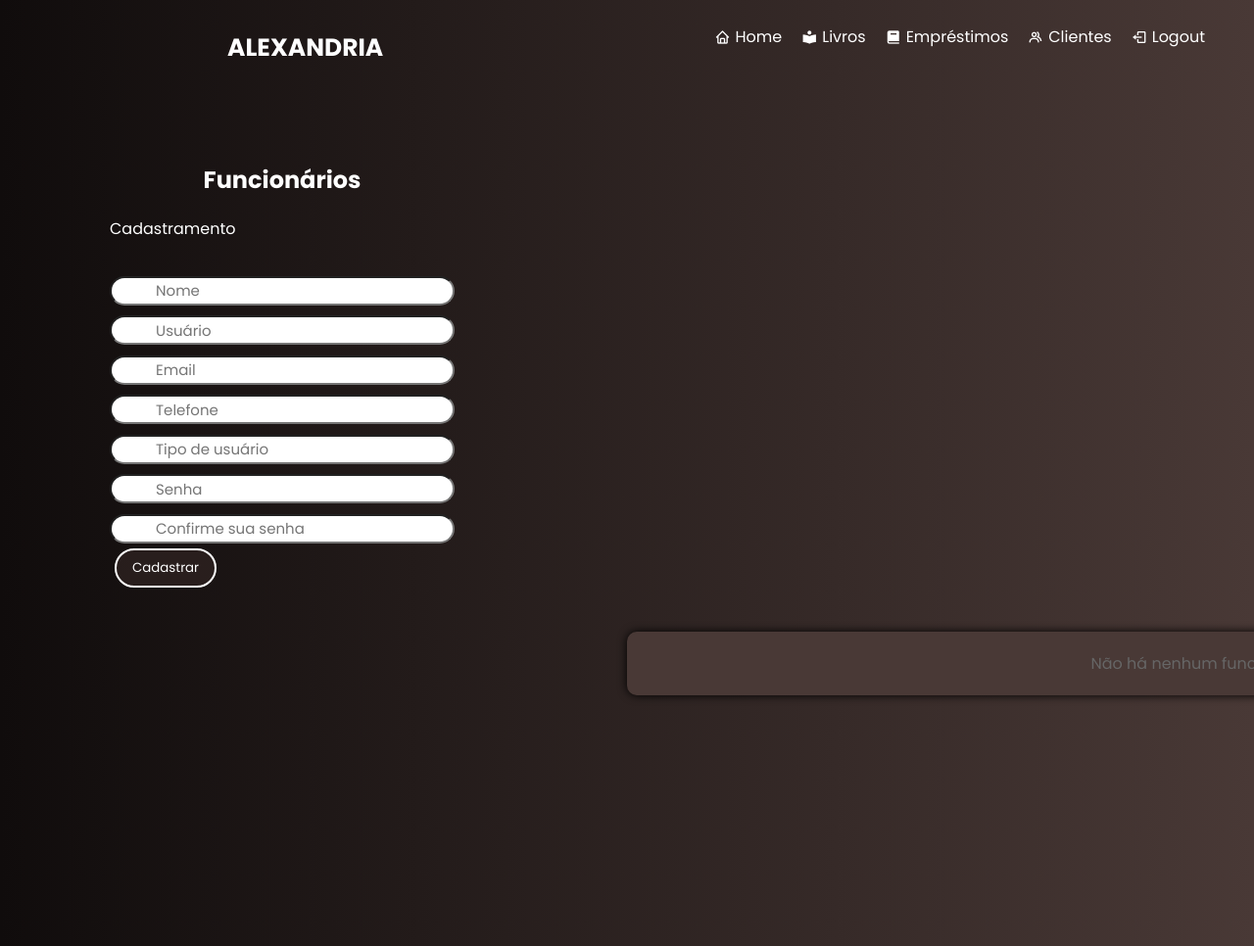
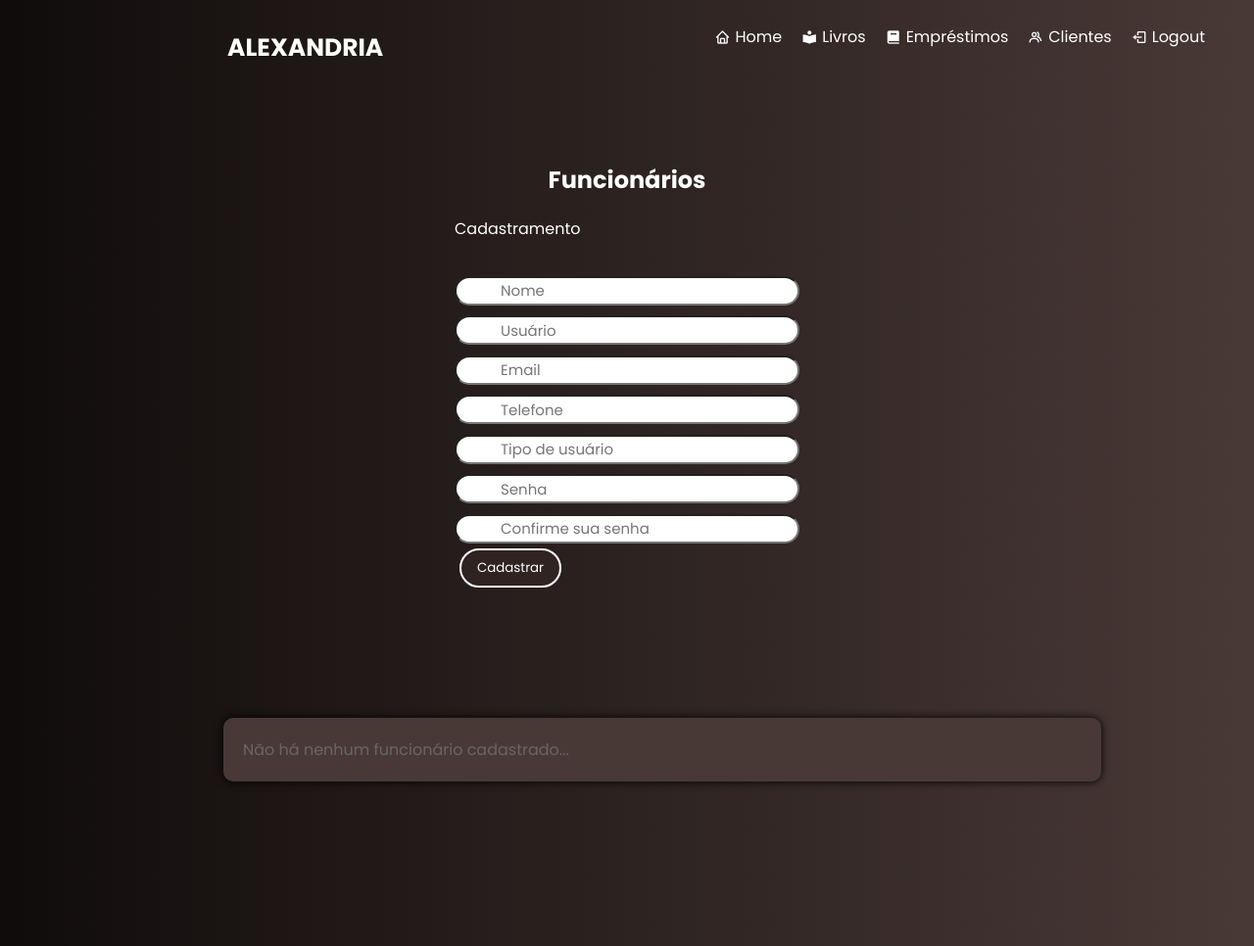
Before and after one commit to natalialberton/Alexandria, a Flask app: template templates/funcionario_gerencia.html in a window 1280 px wide; the page is wider, and only the part inside the window is pictured. Shown: that part at 98% size. Run offline with Flask 3, Linux system fonts and the light colour scheme; the template is opened without the code that fills it, so the values that code supplies are empty.

Commit message:
Add files via upload

```diff
--- a/static/cadastro.css
+++ b/static/cadastro.css
@@ -145,7 +145,7 @@ header{
 
 .two-forms{
     display: flex;
-    gap: 10px;
+    gap: 5px;
 }
 
 .input-field{
--- a/static/funcionario.css
+++ b/static/funcionario.css
@@ -45,7 +45,7 @@ body {
 }*/
 
 .staff{
-    margin-right: 55%;
+    align-items: center;
     margin-top: 13%;
 }
 
@@ -212,12 +212,18 @@ button:hover {
 }
 
 #liscliente{
-    width:auto;
+    width:50%;
     margin-right:5%;
+    left:200px;
     flex: 1;
     position: relative;
-    top: -350px;
+    top: -280px;
 
+}
+
+#campo5{
+    margin-top:30%;
+   margin-right: 60%;
 }
 
 
@@ -302,13 +308,15 @@ button:hover {
 
 #campo4{
 
-    width: 100%;
-    flex: 1; /* Faz com que o campo ocupe o espaço restante disponível */
-    text-align: center;
-    margin-bottom: 20%;  /* Ajuste de margem */
-    max-width: 500px;
-    width: auto;  /* A largura será ajustada de acordo com o conteúdo */
-    max-width: 100%;
+   width:70%;
+   align-content: center;
+    flex: 1;
+    margin-top:10%;
+    right:220px;
+    position: relative;
+    top: -20px;
+
+
 }
 
 legend {
--- a/static/popup.css
+++ b/static/popup.css
@@ -20,7 +20,7 @@
     left: 0;
     width: 100%;
     height: 100dvh;
-    background-color: rgba(0, 0, 0, 0.144);
+    background-color: rgba(0, 0, 0, 0.6);
     z-index: 1000;
 }
 
--- a/templates/emprestimo_gerencia.html
+++ b/templates/emprestimo_gerencia.html
@@ -38,7 +38,7 @@
             </form>
         </div>
 
-        <div class="lista" id="campo4">
+        <div class="lista" id="campo5">
             <div class="listagem">
                 {% if emprestimos | length < 1 %} <p>Não há nenhum empréstimo lançado...</p>
                 {% else %}
--- a/templates/index.html
+++ b/templates/index.html
@@ -121,7 +121,7 @@
     {% with messages = get_flashed_messages() %}
         {% if messages %}
             <script>
-                alert("{{ message[0] }}");
+                alert("{{ messages[0] }}");
             </script>
         {% endif %}
     {% endwith %}
```
